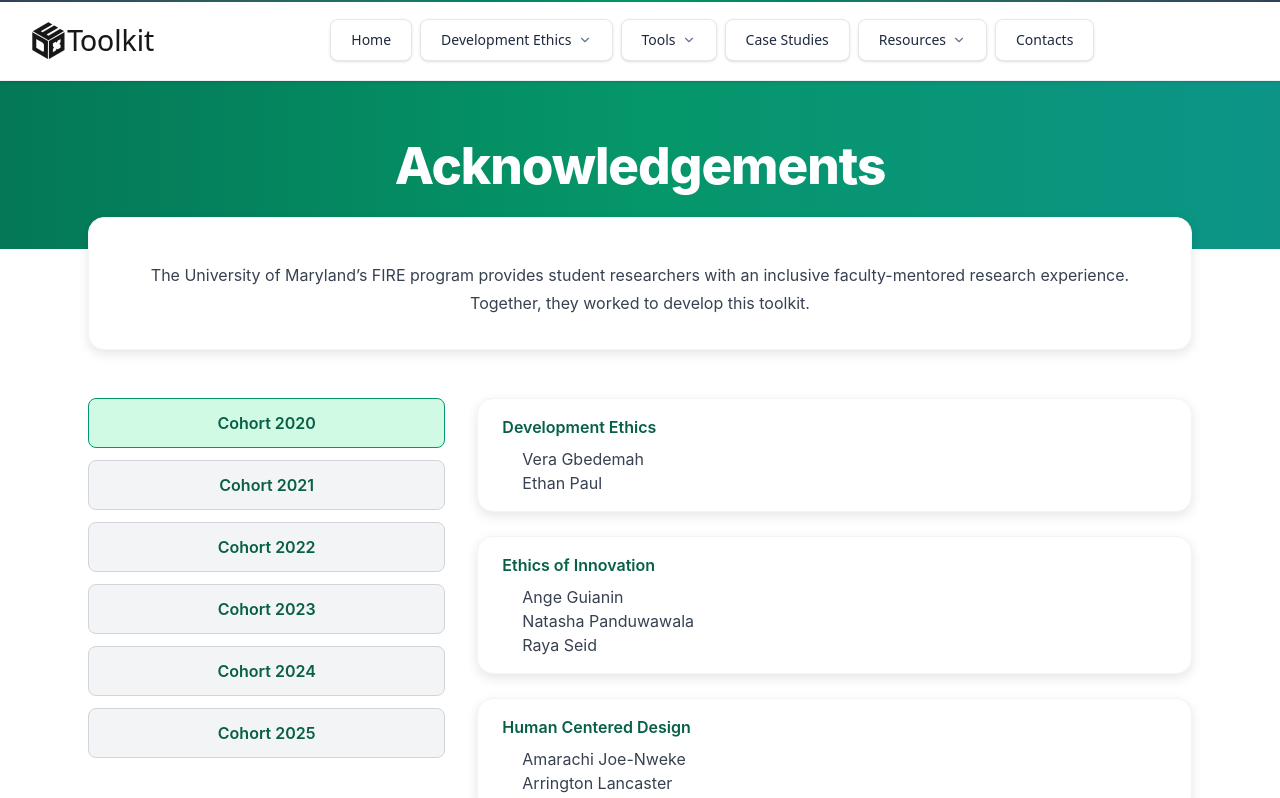
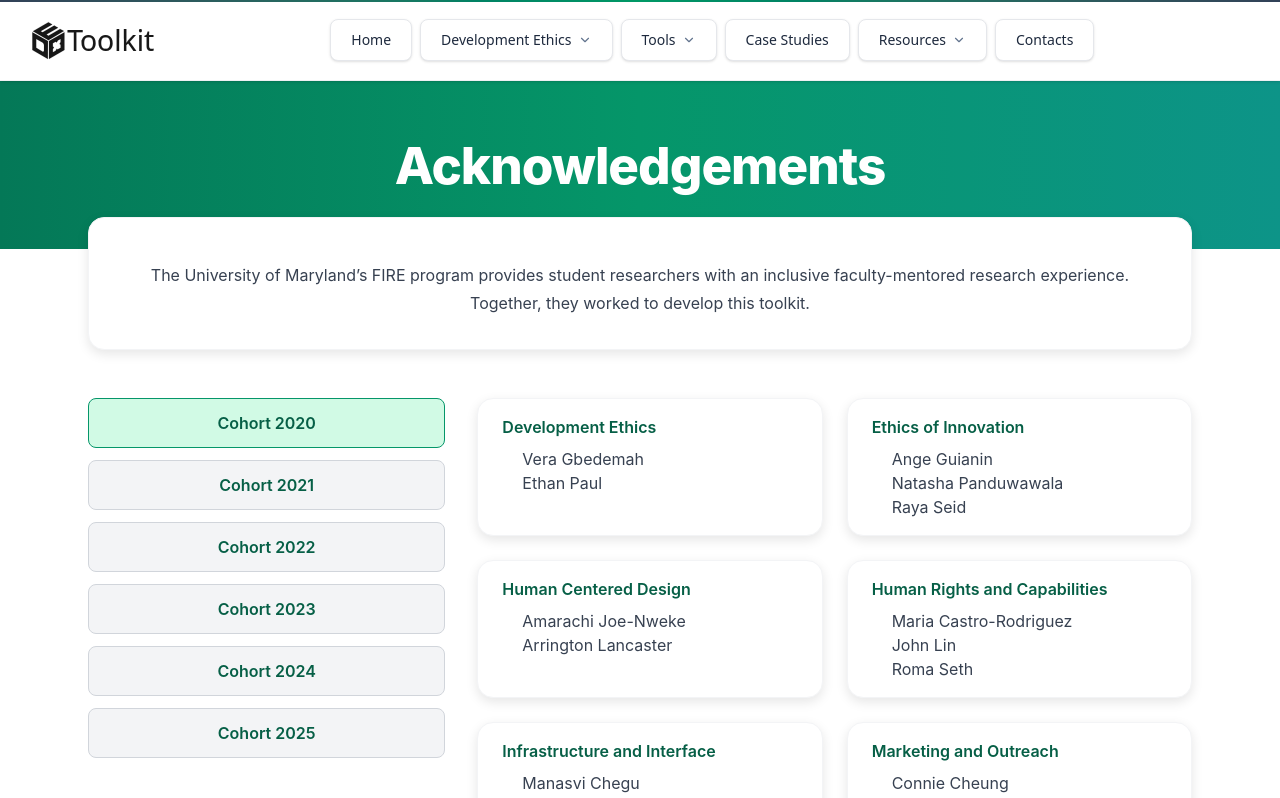
Before and after one commit to RohanT17/gdd-toolkit-2025, a React (Vite) app in the folder frontend/: page /acknowledgements in a window 1280 px wide. Shown: the top 798 px of the page. Built offline with nearby package versions, Linux system fonts and the light colour scheme.

Commit message:
acknowledgements

```diff
--- a/frontend/src/pages/about/Acknowledgements.css
+++ b/frontend/src/pages/about/Acknowledgements.css
@@ -159,9 +159,9 @@
 /* === Cohort Modules (Right) === */
 .cohort-modules {
     flex: 2;
-    display: flex;
-    flex-direction: column;
-    gap: 1.5rem;
+    display: grid;
+    grid-template-columns: repeat(2, 1fr); /* 2 modules per row */
+    gap: 1.5rem; /* space between modules */
 }
 
 /* === Module Card === */
@@ -171,7 +171,10 @@
     padding: 1rem 1.5rem;
     box-shadow: 0 4px 12px rgba(0,0,0,0.1);
     border: 1px solid #f3f4f6;
+    display: flex;
+    flex-direction: column;
 }
+
 
 .module-name {
     font-weight: 600;
--- a/frontend/src/pages/about/Acknowledgements.tsx
+++ b/frontend/src/pages/about/Acknowledgements.tsx
@@ -18,24 +18,110 @@ const cohorts: Record<string, Module[]> = {
         { name: "Project Planning", students: ["Mikhaela-Mari Cuadera","Mahlet Dagne","Rachel Silberg"] },
     ],
     "Cohort 2021": [
-        { name: "Module C", students: ["Eve", "Frank"] },
-        { name: "Module D", students: ["Grace", "Hank"] },
+        {
+            "name": "Development Ethics",
+            "students": ["PRM: Cameron Busser", "Jessica Chernoff", "Samira Mirza", "Juliana Woods", "Anastasia Katsafanas", "Nadia Panni", "Madeline Keen", "Isaiah Winger"]
+        },
+        {
+            "name": "Ethics of Innovation",
+            "students": ["PRM: Raya Seid", "Ryan Bassett", "Steven Berit", "Mirabella Hitzges", "Petra Zika"]
+        },
+        {
+            "name": "Human Centered Design",
+            "students": ["PRM: Courtney Davidson", "Tara Lui", "Madeline Omu-Ray"]
+        },
+        {
+            "name": "Human Rights & Capabilities",
+            "students": ["PRM: Roma Sheth", "Jeremy Christian Mccallum", "Daniela Nemi", "Jada Smallwood", "Olivia Wolfson"]
+        },
+        {
+            "name": "Infrastructure and Interface",
+            "students": ["PRM: Shivasree Margam", "Brett Caplan", "Blen Mulugeta", "Sharon Zhang"]
+        },
+        {
+            "name": "Marketing & Outreach",
+            "students": ["PRM: Madeline Merrill", "Nikita Bandarupalli", "Sophia Eitel", "Ava Reiner", "Alexandra Rogan", "Khushi Shah"]
+        },
+        {
+            "name": "Project Planning",
+            "students": ["PRM: Mikhaela Mari Cuadera", "Emma Orange", "Kelan Shah", "Zoe Singer", "Joseph Udovich"]
+        }
     ],
     "Cohort 2022": [
-        { name: "Module E", students: ["Ivy", "Jack"] },
-        { name: "Module F", students: ["Karen", "Leo"] },
+        {
+            "name": "Development Ethics",
+            "students": ["PRM: Zayna", "Tomomi Hayashi", "Andrew Wallen", "Morgan Borders", "Rohin Mishra", "Juliette Corseri"]
+        },
+        {
+            "name": "Ethics of Innovation",
+            "students": ["PRM: Steven", "Henry Matthew Birger", "Drew Roland Durst", "Edward Rizkilla", "Christopher Li"]
+        },
+        {
+            "name": "Human Centered Design",
+            "students": ["PRM: Tara Lui", "Ashley Chau", "Jennifer Chiang", "Jenna Nagie", "Fe Eugenie Batoon"]
+        },
+        {
+            "name": "Maldevelopment",
+            "students": ["PRM: Ethan", "Bailey Sullivan", "Frances Chen", "Joseph Diaz", "Sophie Garcia"]
+        },
+        {
+            "name": "Infrastructure and Interface",
+            "students": ["PRM: Shiv", "Jessica Nguyen", "Zoe Cheng", "Evan Hardy", "Rory Rutledge", "Joshua Gabriel Fitch"]
+        },
+        {
+            "name": "Marketing & Outreach",
+            "students": ["PRM: Rylan", "Ezinne Uzoho", "Nick Murray", "Emily Chung", "Sarah Meklir"]
+        },
+        {
+            "name": "Project Planning",
+            "students": ["PRM: Mikhaela", "Sarah Dominguez", "Haley Robinson", "Jordan Snarski"]
+        }
     ],
     "Cohort 2023": [
-        { name: "Module G", students: ["Mia", "Nate"] },
-        { name: "Module H", students: ["Olivia", "Paul"] },
+        {
+            "name": "Development Ethics",
+            "students": ["PRM: Bailey Sullivan", "Mayank Barnwal", "Christian Galeano Ramos", "Anderson Lemus-Del Cid", "Ananya Malipeddi"]
+        },
+        {
+            "name": "Operational Protocols",
+            "students": ["PRM: Miral Mohammed", "Swaminathan Gayatri Lnu", "Colin Freas", "Alex Krucoff", "Miguel Queen"]
+        },
+        {
+            "name": "Human Centered Design",
+            "students": ["PRM: Ashley Chau", "Wending Zhang", "Rachel Odumade", "Grace Liao"]
+        },
+        {
+            "name": "Project Evaluation",
+            "students": ["PRM: Angie Nguyen", "Emilia Guzman", "Tobias West", "Regina Noel Kelly Hrabinski"]
+        },
+        {
+            "name": "Infrastructure and Interface",
+            "students": ["PRM: Jessica Nguyen", "Oluwatobiloba Adegbaju", "Ojie Okodogbe", "Neha Veeragandham", "Khardiatou Wane", "Bodhi Getsug"]
+        },
+        {
+            "name": "Marketing & Outreach",
+            "students": ["PRM: Emily Chung", "Ozioma Farrah Chigbo", "Lakayla James", "Caroline Meury", "Isaiah Ragsdale"]
+        },
+        {
+            "name": "Project Planning",
+            "students": ["PRM: Quentin Hoglund", "Amisiyas Seyoum", "Niharika Sur", "Guhan Pradeep", "Julieanna Burke", "Peter Delalio"]
+        }
     ],
     "Cohort 2024": [
         { name: "Module I", students: ["Quinn", "Ray"] },
         { name: "Module J", students: ["Sophia", "Tom"] },
     ],
     "Cohort 2025": [
-        { name: "Module K", students: ["Uma", "Victor"] },
-        { name: "Module L", students: ["Wendy", "Xander"] },
+        { name: "AI Development", students: ["PRM: Krishnan Tholkappian", "Youssef Ali Ahmed", "Nakshatra Hiray", "Siddhant Jain", "Richard Thomas", "Esha Vigneswaran"]},
+        { name: "AI Ethics", students: ["PRM: Justin Jones", "William Bachran", "Zoey Katz", "Ashlyn Wu", "Anna Howell"] },
+        { name: "Human Centered Design", students: ["PRM: Rowan Kuske", "Donovan Campos", "Isabella Canlas", "Sumer Elsalawi", "Arvind Kakanavaram", "Madeline Namias"] },
+        { name: "Infrastructure and Interface", students: ["PRM: Rohan Tadisetty", "Saikousil Tirumalasetty", "Raymond Wu"] },
+        { name: "Maldevelopment", students: ["PRM: Eugene Choi", "Emelia Adler", "Lexi Bernstein", "Daniella Hikin", "Grace Wieber"] },
+        { name: "Marketing and Outreach", students: ["PRM: Sabeen Kirwi", "Rory Gilmore", "Nolan Rogalski", "Darian Tamami", "Sophia Tamayo", "Nevan Vando"] },
+        { name: "Project Evaluation", students: ["PRM: Jiun Park", "Avery Demarco", "Alia Mubagal"] },
+        { name: "Project Planning", students: ["PRM: Ruth Whitehouse", "Jaspreet Sonu", "Neeraja Yasam"] },
+        { name: "Pro Public Policy", students: ["PRM: Shirin Saberi", "Antonella Almendariz", "Mitchell Kuta", "Lexi Schwartz", "Nola Tischler"] },
+        { name: "Training and Knowledge Development", students: ["PRM: Javon Lecky", "MeiMei Castranova", "Nora Grennon", "Eric Li"] },
     ],
 };
 
```
